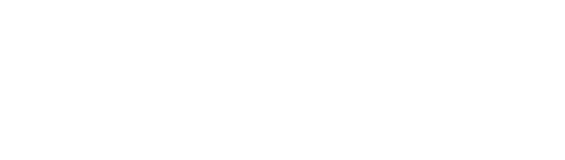
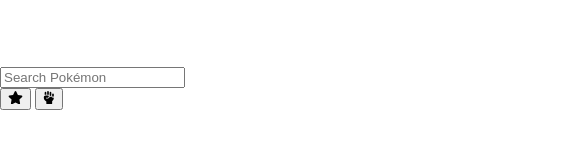
Before and after one commit to dennis-pnguyen/PokeDen, a website: page index.html in a window 1280 px wide. Shown: the full height of the page, 0-565 px from the left. Drawn offline with Linux system fonts and the light colour scheme; a web font is replaced by a local one.

Commit message:
Updated HTML to include google font and added icons to buttons on homescreen.

```diff
--- a/index.html
+++ b/index.html
@@ -8,6 +8,9 @@
   <link rel="stylesheet" href="css/reset.css">
   <link rel="stylesheet" href="css/layout.css">
   <link rel="stylesheet" href="css/styles.css">
+  <link rel="preconnect" href="https://fonts.googleapis.com">
+  <link rel="preconnect" href="https://fonts.gstatic.com" crossorigin>
+  <link href="https://fonts.googleapis.com/css2?family=Potta+One&display=swap" rel="stylesheet">
 </head>
 <body>
   <header>
@@ -21,8 +24,35 @@
     </div>
   </header>
 
-  <main>
+  <main class="container">
 
+    <div class="body-container">
+
+      <div class="row search-bar">
+        <div class="search-bar">
+          <input type="search" id="pokedex-search" placeholder="Search Pokémon">
+        </div>
+      </div>
+
+      <div class="row fav-bat-buttons">
+        <div class="buttons">
+          <button class="fav-btn" type="button">
+            <svg xmlns="http://www.w3.org/2000/svg" height="1em"
+                viewBox="0 0 576 512">
+              <path
+                  d="M316.9 18C311.6 7 300.4 0 288.1 0s-23.4 7-28.8 18L195 150.3 51.4 171.5c-12 1.8-22 10.2-25.7 21.7s-.7 24.2 7.9 32.7L137.8 329 113.2 474.7c-2 12 3 24.2 12.9 31.3s23 8 33.8 2.3l128.3-68.5 128.3 68.5c10.8 5.7 23.9 4.9 33.8-2.3s14.9-19.3 12.9-31.3L438.5 329 542.7 225.9c8.6-8.5 11.7-21.2 7.9-32.7s-13.7-19.9-25.7-21.7L381.2 150.3 316.9 18z" />
+            </svg></button>
+          <button class="bat-btn" type="button">
+            <svg xmlns="http://www.w3.org/2000/svg" height="1em"
+                viewBox="0 0 448 512">
+              <path
+                  d="M192 0c17.7 0 32 14.3 32 32V144H160V32c0-17.7 14.3-32 32-32zM64 64c0-17.7 14.3-32 32-32s32 14.3 32 32v80H64V64zm192 0c0-17.7 14.3-32 32-32s32 14.3 32 32v96c0 17.7-14.3 32-32 32s-32-14.3-32-32V64zm96 64c0-17.7 14.3-32 32-32s32 14.3 32 32v64c0 17.7-14.3 32-32 32s-32-14.3-32-32V128zm-96 88l0-.6c9.4 5.4 20.3 8.6 32 8.6c13.2 0 25.4-4 35.6-10.8c8.7 24.9 32.5 42.8 60.4 42.8c11.7 0 22.6-3.1 32-8.6V256c0 52.3-25.1 98.8-64 128v96c0 17.7-14.3 32-32 32H160c-17.7 0-32-14.3-32-32V401.6c-17.3-7.9-33.2-18.8-46.9-32.5L69.5 357.5C45.5 333.5 32 300.9 32 267V240c0-35.3 28.7-64 64-64h88c22.1 0 40 17.9 40 40s-17.9 40-40 40H128c-8.8 0-16 7.2-16 16s7.2 16 16 16h56c39.8 0 72-32.2 72-72z" />
+            </svg></button>
+        </div>
+      </div>
+
+
+    </div>
   </main>
   <script src="js/data.js"></script>
   <script src="js/main.js"></script>
```
